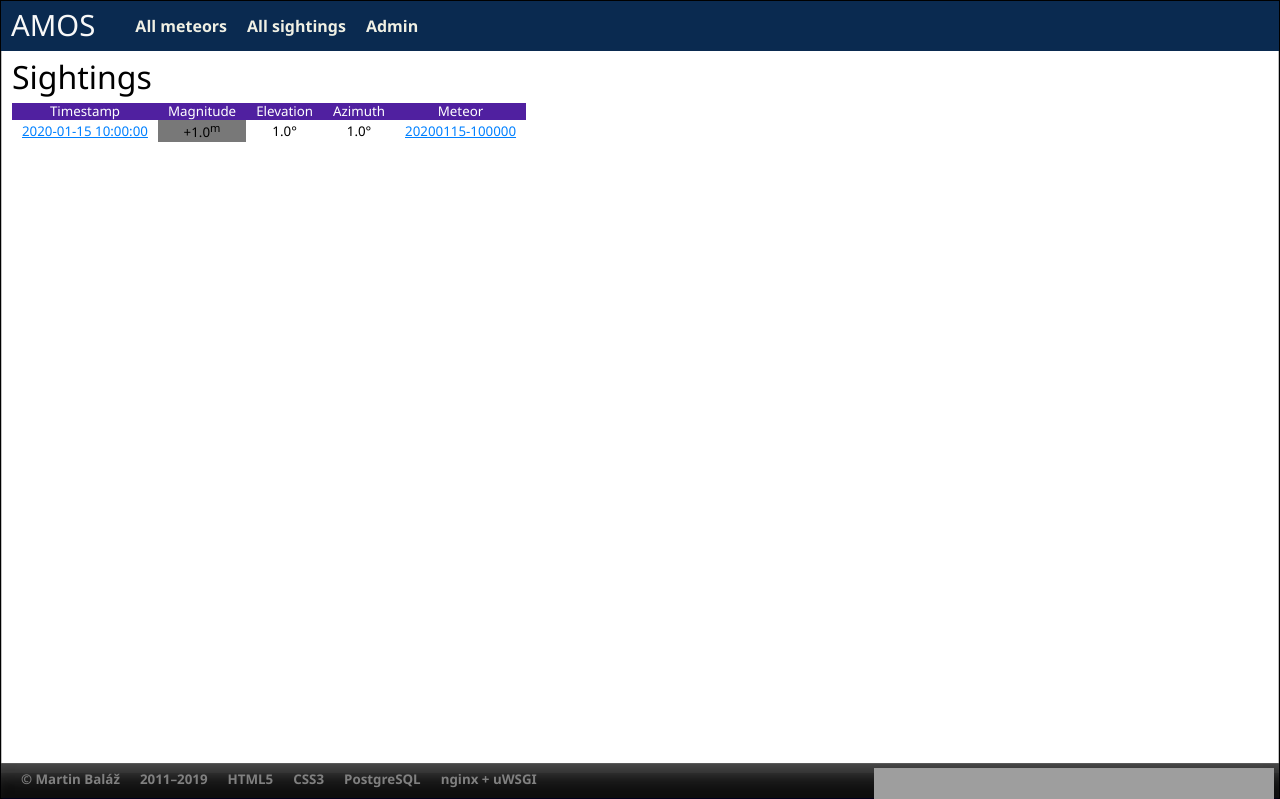
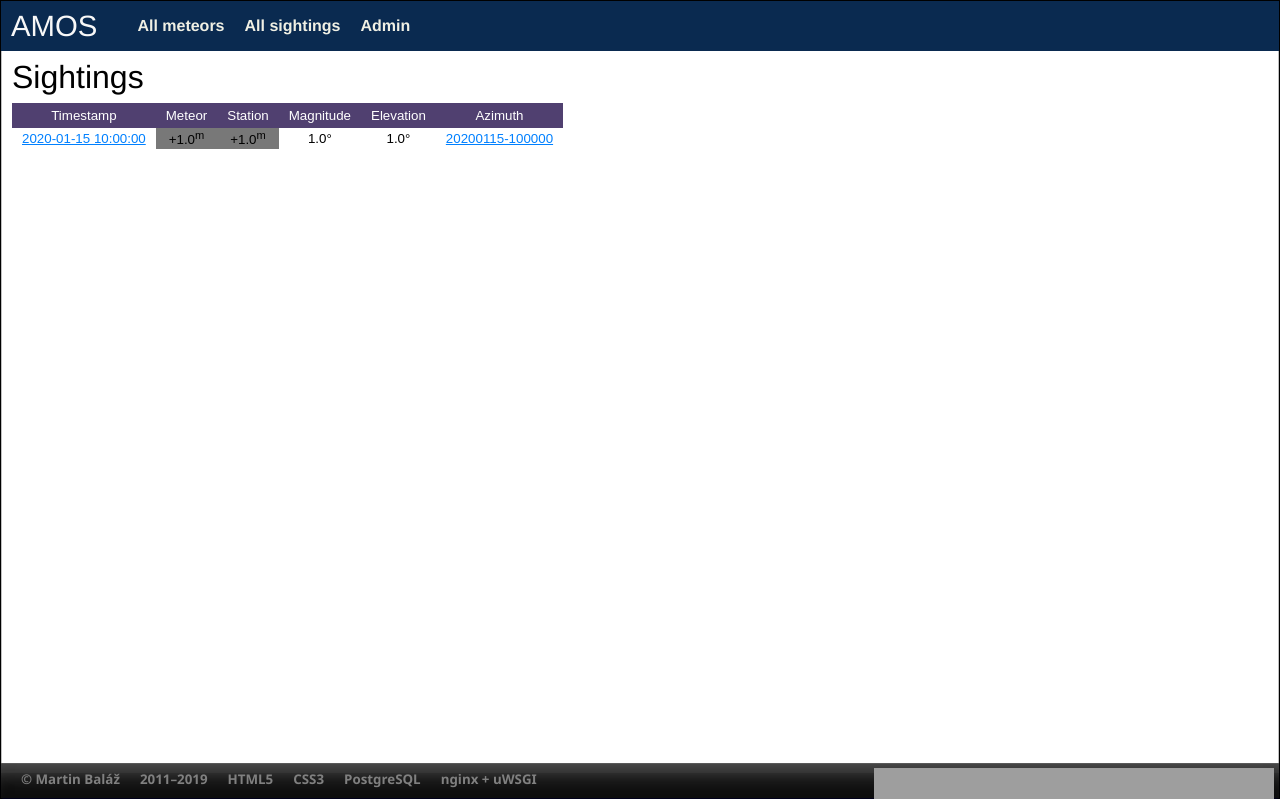
Before and after one commit to sesquideus/amos-database, a Django app: page /list-sightings in a window 1280 px wide. Shown: the top 799 px of the page. Run offline with Django 3.2, Linux system fonts and the light colour scheme; tables that the repository leaves empty hold one stand-in row (values such as "Sample post"); some libraries are stand-ins or nearby versions; grey boxes are pictures that could not be loaded.

Commit message:
Toying a bit

```diff
--- a/amos/urls.py
+++ b/amos/urls.py
@@ -16,10 +16,13 @@ Including another URLconf
 from django.conf.urls import url, include
 from django.contrib import admin
 from meteors import urls as meteorURLs
-from celestial import urls as celestialURLs
+
+import celestial.urls
 
 urlpatterns = [
     url(r'^admin/', admin.site.urls),
-    url(r'^astro/', include(celestialURLs)),
+    url(r'^astro/', include(celestial.urls)),
     url(r'^', include(meteorURLs)),
 ]
+
+handler404 = 'celestial.views.404'
--- /dev/null
+++ b/celestial/templates/404.html
@@ -0,0 +1,3 @@
+{% extends 'base.html' %}
+{% block page %}
+{% endblock page %}
--- a/celestial/urls.py
+++ b/celestial/urls.py
@@ -4,5 +4,5 @@ from django.conf.urls.static import static
 from . import views
 
 urlpatterns = [
-    url(r'^astro/?',                views.astro),
+    url(r'^$',                views.astro),
 ] + static(settings.STATIC_URL, document_root=settings.STATIC_ROOT)
--- a/celestial/views.py
+++ b/celestial/views.py
@@ -9,4 +9,7 @@ def astro(request):
     }
     return render(request, 'astro.html', context)
 
+def error404(request):
+    return render(request, '404.html')
+
 # Create your views here.
--- a/meteors/static/meteors/css/main.css
+++ b/meteors/static/meteors/css/main.css
@@ -4,13 +4,12 @@ html {
 	padding: 0;
 	margin: 0;
 	background-color: black;
-	font-family: "Segoe UI", sans-serif;
+	font-family: "Helvetica", sans-serif;
 }
 
 body {
     width: 100%;
     min-height: 100%;
-    overflow-y: scroll;
 }
 
 div.entire {
--- a/meteors/static/meteors/css/page.css
+++ b/meteors/static/meteors/css/page.css
@@ -59,9 +59,6 @@ div.page hr {
     border: 0 none;
     margin: 25px 0px;
 
-    background: -o-linear-gradient(left, rgba(128, 128, 128, 0) 0%, rgba(128, 128, 128, 0.3) 15%, rgba(128, 128, 128, 0.3) 85%, rgba(128, 128, 128, 0) 100%);
-    background: -webkit-linear-gradient(left, rgba(128, 128, 128, 0) 0%, rgba(128, 128, 128, 0.3) 15%, rgba(128, 128, 128, 0.3) 85%, rgba(128, 128, 128, 0) 100%);
-    background: -moz-linear-gradient(left, rgba(128, 128, 128, 0) 0%, rgba(128, 128, 128, 0.3) 15%, rgba(128, 128, 128, 0.3) 85%, rgba(128, 128, 128, 0) 100%);
     background: linear-gradient(left, rgba(128, 128, 128, 0) 0%, rgba(128, 128, 128, 0.3) 15%, rgba(128, 128, 128, 0.3) 85%, rgba(128, 128, 128, 0) 100%);
 }
 
@@ -77,13 +74,13 @@ div.page img.fullwidth {
 
 div.page table {
     border: 0px solid #404040;
-    font-family: "Segoe UI", "Liberation Mono", monospace;
+    font-family: sans-serif;
 }
 
 div.page table th {
-    background-color: #5020A0;
+    background-color: #504070;
     color: white;
-    padding: 2px 10px;
+    padding: 6px 10px;
 }
 
 div.page table th.group {
--- a/meteors/templates/list-sightings.html
+++ b/meteors/templates/list-sightings.html
@@ -6,14 +6,18 @@
     <table>
         <tr>
             <th>Timestamp</th>
+            <th>Meteor</th>
+            <th>Station</th>
             <th>Magnitude</th>
             <th>Elevation</th>
             <th>Azimuth</th>
-            <th>Meteor</th>
         </tr>
         {% for sighting in sightings %}
         <tr>
-            <td><a href="{% url 'sighting' sightingid=sighting.id %}">{{ sighting.lightmaxTime|date:"Y-m-d H:i:s" }}</a></td>
+            <td id="{{ sighting.id }}-timestamp">
+                <a href="{% url 'sighting' sightingid=sighting.id %}">{{ sighting.lightmaxTime|date:"Y-m-d H:i:s" }}</a>
+            </td>
+            <td style="background-color: {{ sighting.colour }}; color: {{ sighting.colourText }}">{% if sighting.magnitude > 0 %}+{% endif %}{{ sighting.magnitude|floatformat:1 }}<sup>m</sup></td>
             <td style="background-color: {{ sighting.colour }}; color: {{ sighting.colourText }}">{% if sighting.magnitude > 0 %}+{% endif %}{{ sighting.magnitude|floatformat:1 }}<sup>m</sup></td>
             <td>{{ sighting.lightmaxElevation|floatformat:1 }}°</td>
             <td>{{ sighting.lightmaxAzimuth|floatformat:1 }}°</td>
```
